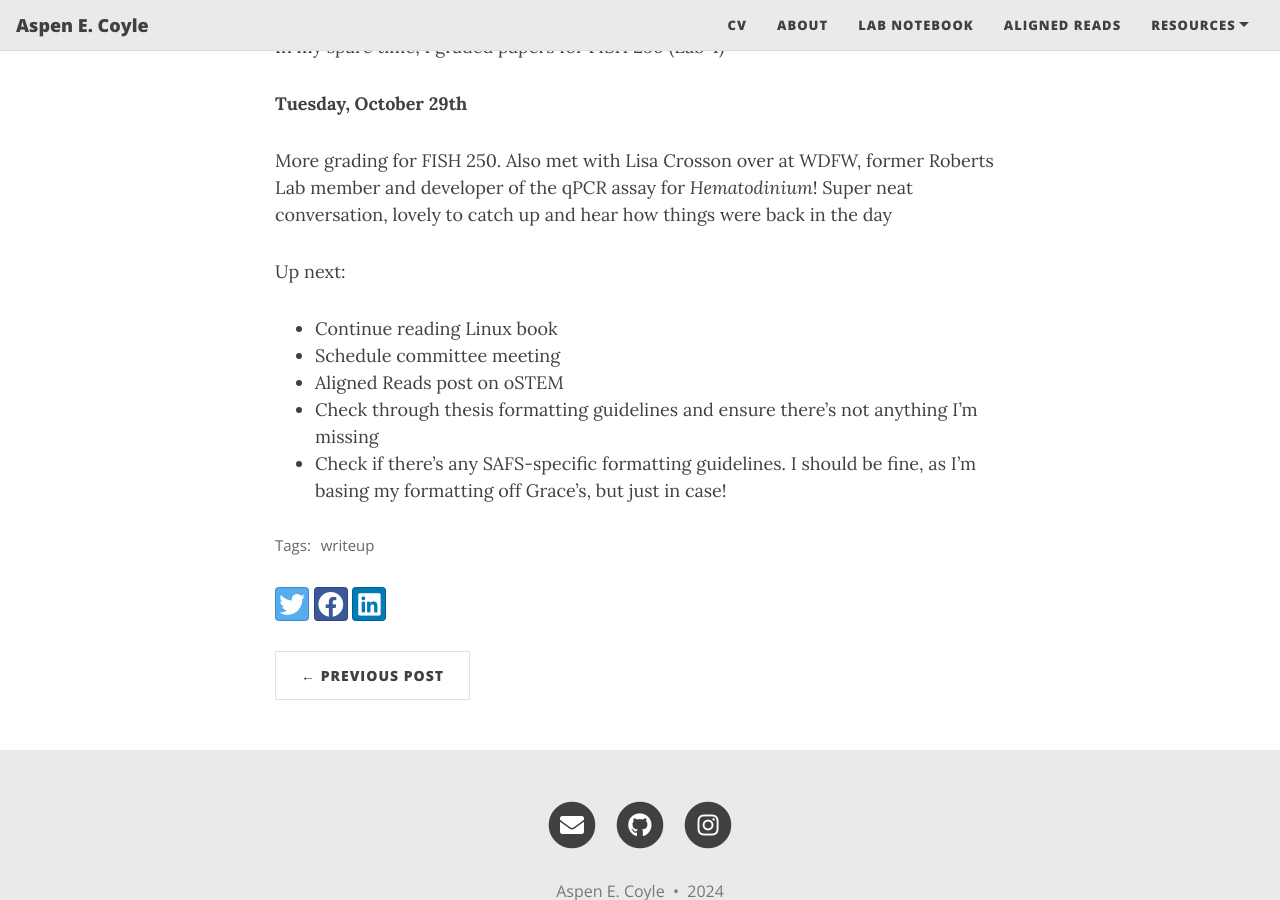
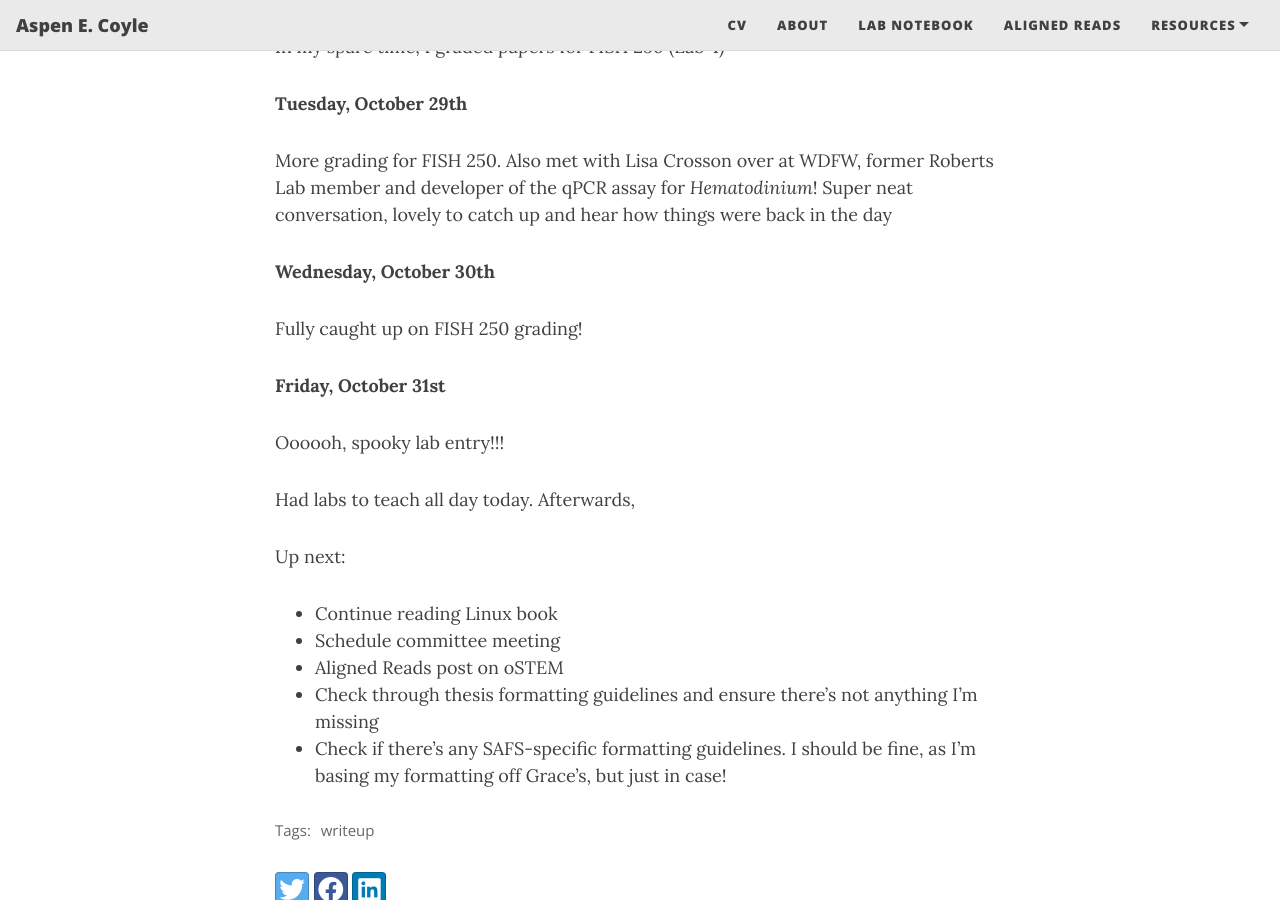
Before and after one commit to aspencoyle/aspencoyle.github.io, a Jekyll site: the page built from _posts/2024-10-01-October_posts.md, in a window 1280 px wide and 900 px high, scrolled down 8500 px. Built offline with Jekyll 4.4.1, drawn with Linux system fonts in a browser that asks for light colours; nearby versions of some CDN libraries.

Commit message:
new notebook post

```diff
--- a/_posts/2024-10-01-October_posts.md
+++ b/_posts/2024-10-01-October_posts.md
@@ -227,6 +227,16 @@ In my spare time, I graded papers for FISH 250 (Lab 4)
 More grading for FISH 250. Also met with Lisa Crosson over at WDFW, former Roberts Lab member and developer of the qPCR assay for _Hematodinium_! Super neat conversation, lovely to
 catch up and hear how things were back in the day
 
+**Wednesday, October 30th**
+
+Fully caught up on FISH 250 grading!
+
+**Friday, October 31st**
+
+Oooooh, spooky lab entry!!!
+
+Had labs to teach all day today. Afterwards,
+
 Up next:
 - Continue reading Linux book
 - Schedule committee meeting
```
